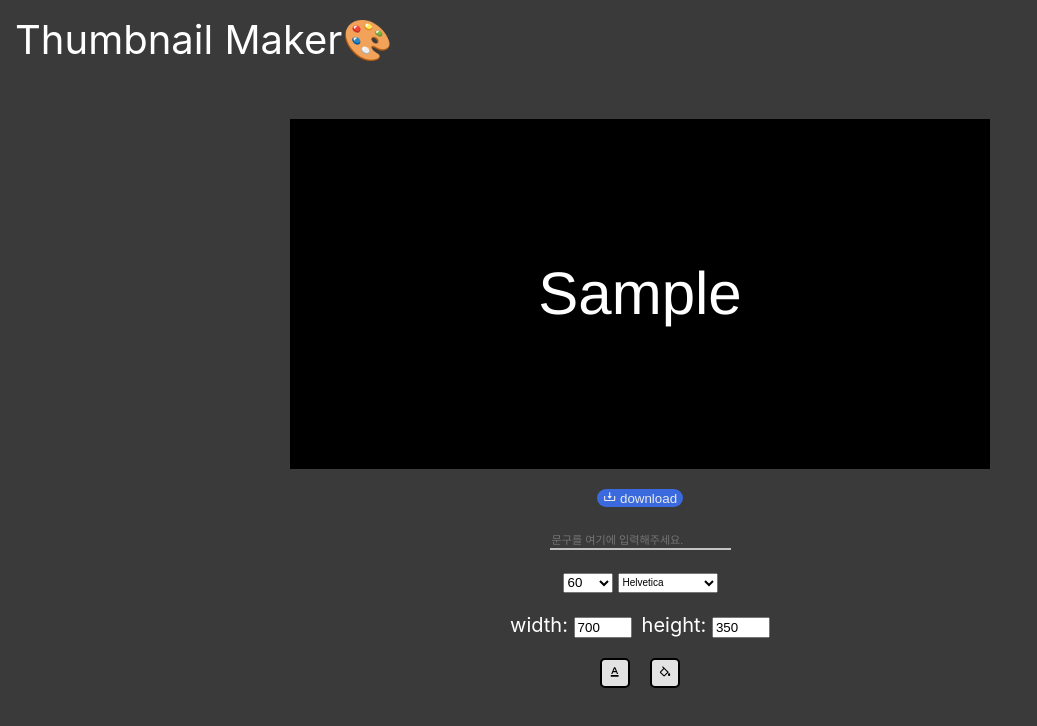
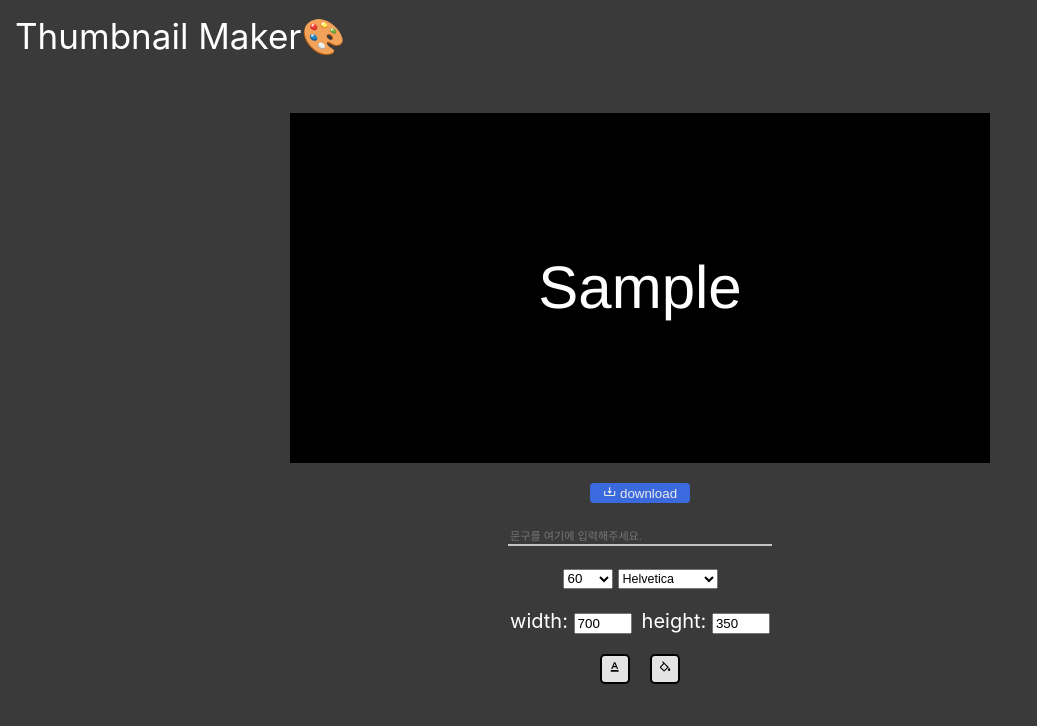
Before and after one commit to Bam-j/Thumbnail-Maker, a React (Create React App) app: page / in a window 1280 px wide. Shown: the top 726 px of the page, without its empty margins (0-1037 px from the left). Built offline with nearby package versions, Linux system fonts and the light colour scheme.

Commit message:
px 단위 전부  rem으로 교체

```diff
--- a/src/components/Buttons/ColorPickerButtons/BgColorPickerButton.jsx
+++ b/src/components/Buttons/ColorPickerButtons/BgColorPickerButton.jsx
@@ -42,8 +42,8 @@ const ColorPickerWrapper = styled.div`
 
 const Button = styled.button`
   background-color: #e3e3e3;
-  width: 30px;
-  height: 30px;
+  width: 1.5rem;
+  height: 1.5rem;
   outline: none;
   border: black solid 2px;
   border-radius: 5px;
--- a/src/components/Buttons/ColorPickerButtons/FontColorPickerButton.jsx
+++ b/src/components/Buttons/ColorPickerButtons/FontColorPickerButton.jsx
@@ -44,8 +44,8 @@ const ColorPickerWrapper = styled.div`
 
 const Button = styled.button`
   background-color: #e3e3e3;
-  width: 30px;
-  height: 30px;
+  width: 1.5rem;
+  height: 1.5rem;
   outline: none;
   border: black solid 2px;
   border-radius: 5px;
--- a/src/components/Buttons/DownloadButton.jsx
+++ b/src/components/Buttons/DownloadButton.jsx
@@ -20,11 +20,13 @@ const DownloadButtonWrapper = styled.div`
 const Download = styled.button`
 	margin-top: 1rem;
 	background-color: #3a6add;
-	border-radius: 10px;
+	border-radius: 4px;
 	outline: none;
 	border: none;
 	cursor: pointer;
 	color: #eaeaea;
+	width: 5rem;
+	height: 1rem;
 
 	&:hover {
 		background-color: #6a9add;
--- a/src/components/Header.jsx
+++ b/src/components/Header.jsx
@@ -19,7 +19,7 @@ const HeaderContainer = styled.div`
 
 const Title = styled.div`
 	color: #ffffff;
-	font-size: 2rem;
+	font-size: 1.75rem;
 	margin: 15px;
 	cursor: pointer;
 
--- a/src/components/Tools/SizeForm.jsx
+++ b/src/components/Tools/SizeForm.jsx
@@ -49,10 +49,11 @@ const SizeFormWrapper = styled.div`
 `;
 
 const WidthInput = styled.input`
-  width: 50px;
-
+  width: 2.5rem;
+  height: auto;
 `;
 
 const HeightInput = styled.input`
-  width: 50px;
+  width: 2.5rem;
+  height: auto;
 `;
--- a/src/components/Tools/TextInput.jsx
+++ b/src/components/Tools/TextInput.jsx
@@ -65,6 +65,7 @@ const Input = styled.input`
   color: #ffffff;
   padding-top: 1.25rem;
   margin: auto;
+  width: 13rem;
 
   &:focus {
     outline: none;
@@ -87,13 +88,13 @@ const FontSettingWrapper = styled.div`
 `;
 
 const SelectFontSize = styled.select`
-  width: 50px;
-  height: 20px;
+  width: 2.5rem;
+  height: 1rem;
   margin-right: 5px;
 `;
 
 const SelectFont = styled.select`
-  width: 100px;
-  height: 20px;
-  font-size: 0.5rem;
+  width: 5rem;
+  height: 1rem;
+  font-size: 0.625rem;
 `;
```
